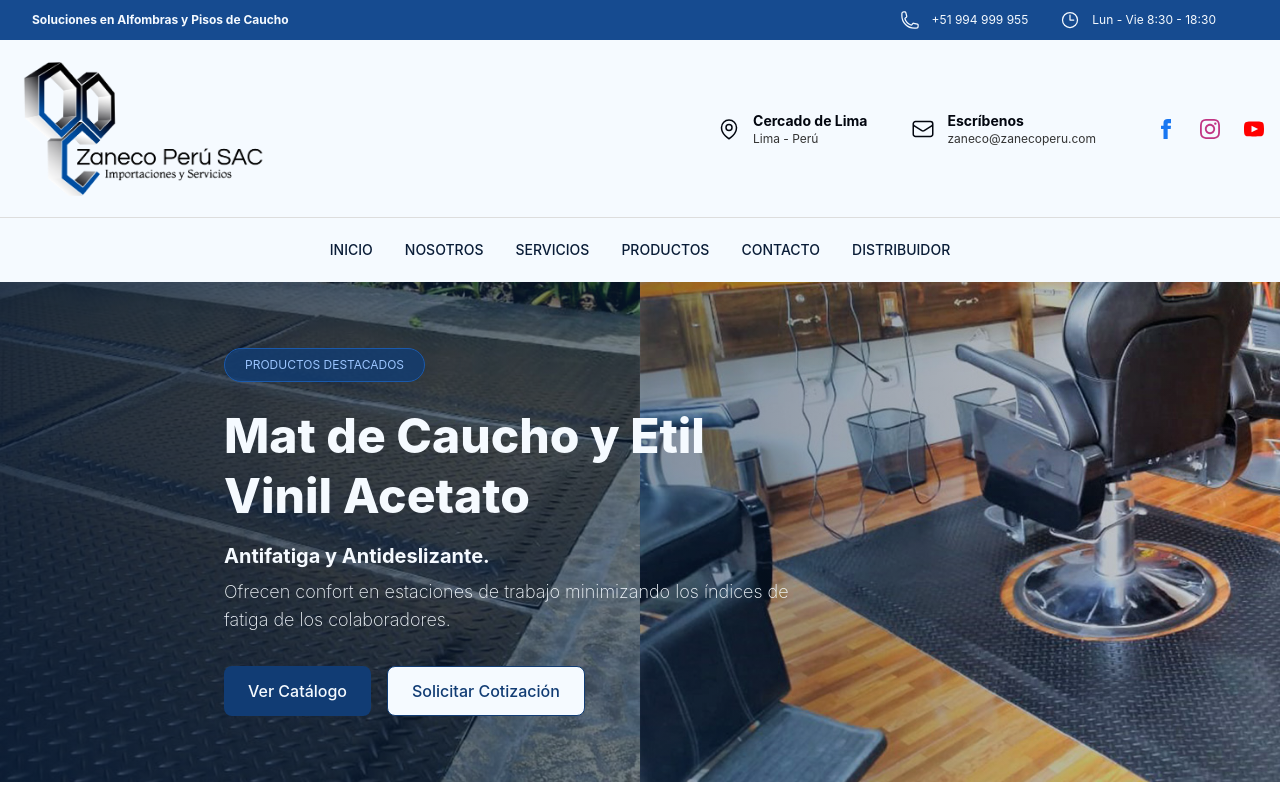
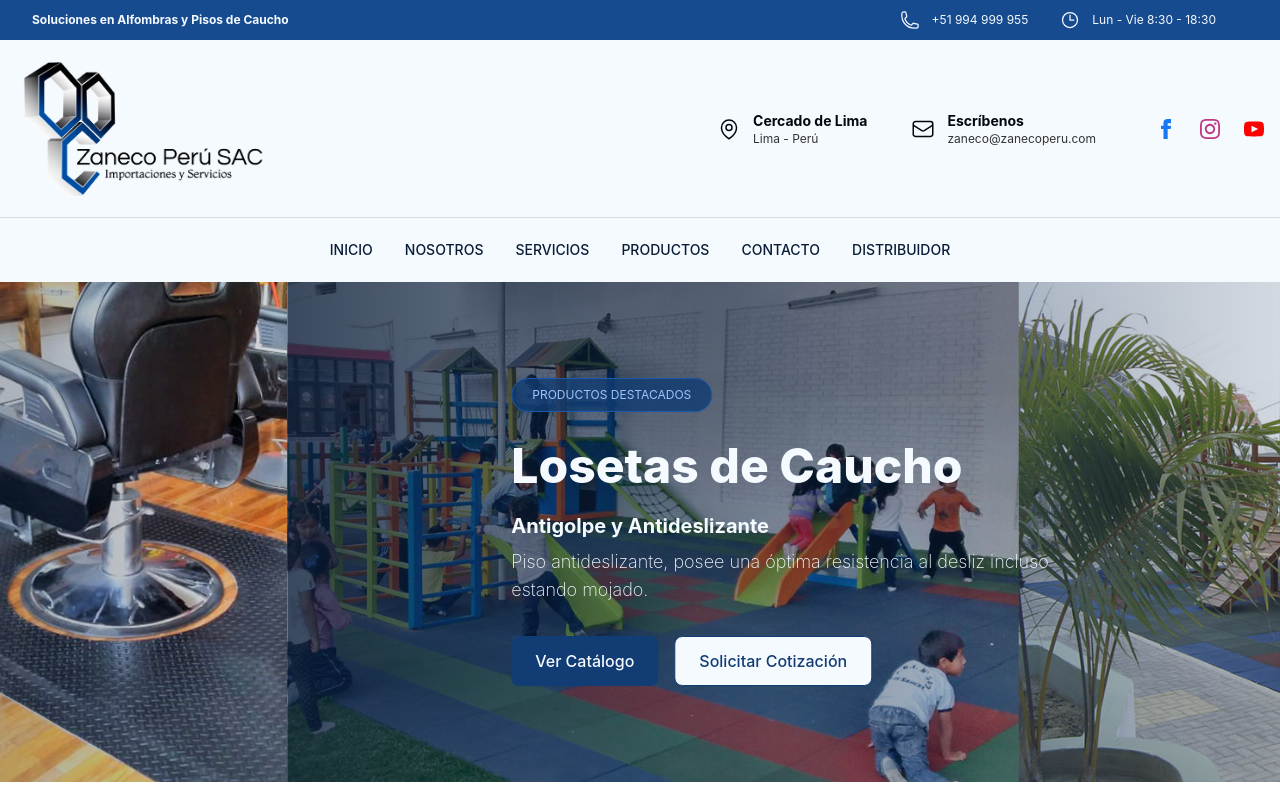
Before and after one commit to nicolaszagal/zanecowebsite, a Next.js app: page / in a window 1280 px wide. Built offline with nearby package versions, Linux system fonts and the light colour scheme.

Commit message:
feat: Hero Carrousel

```diff
--- a/components/layout/home/Hero.tsx
+++ b/components/layout/home/Hero.tsx
@@ -1,37 +1,66 @@
-import Button from "@/components/ui/Button";
+"use client"
+import { useEffect, useState } from "react";
+import HeroSlide from "@/components/layout/home/HeroSlide";
+
+type ButtonVariant = "primary" | "secondary";
+
+type HeroButton = {
+    text: string;
+    variant?: ButtonVariant;
+};
+
+type HeroSlideType = {
+    backgroundImage: string;
+    title: string;
+    subtitle: string;
+    description: string;
+    buttons: HeroButton[];
+};
 
 export default function Hero() {
+
+    const slides: HeroSlideType[] = [
+        {
+            backgroundImage: "/img/home/hero.jpg",
+            title: "Mat de Caucho y Etil Vinil Acetato",
+            subtitle: "Antifatiga y Antideslizante",
+            description: "Ofrecen confort en estaciones de trabajo minimizando los índices de fatiga de los colaboradores.",
+            buttons: [
+                { text: "Ver Catálogo", variant: "primary" },
+                { text: "Solicitar Cotización", variant: "secondary" },
+            ],
+        },
+        {
+            backgroundImage: "/img/home/hero2.jpg",
+            title: "Losetas de Caucho",
+            subtitle: "Antigolpe y Antideslizante",
+            description: "Piso antideslizante, posee una óptima resistencia al desliz incluso estando mojado.",
+            buttons: [
+                { text: "Ver Catálogo", variant: "primary" },
+                { text: "Solicitar Cotización", variant: "secondary" },
+            ],
+        }
+    ]
+
+    const [currentSlide, setCurrentSlide] = useState(0);
+
+    useEffect(() => {
+        const interval = setInterval(() => {
+            setCurrentSlide((prev) => (prev + 1) % slides.length);
+        }, 5000);
+
+        return () => clearInterval(interval);
+    }, [slides.length]);
+
     return (
-        <section className="relative h-[500px] w-full flex items-center">
-            {/* Imagen de fondo */}
-            <div className="absolute inset-0 bg-cover bg-center" style={{ backgroundImage: "url('/img/home/hero.jpg')" }}/>
-
-            {/* Overlay oscuro con degradado */}
-            <div className="absolute inset-0 bg-gradient-to-r from-primary-700/80 via-primary-600/40 to-transparent" />
-
-            {/* Contenido */}
-            <div className="relative z-10 max-w-6xl ml-10 lg:ml-50 px-6 text-neutral">
-
-                <span className="inline-block bg-primary-500/80 border border-primary-300 text-primary-50  px-5 py-2 rounded-full text-xs mb-6">
-                     PRODUCTOS DESTACADOS
-                </span>
-
-                <h1 className="text-5xl font-extrabold leading-tight mb-4">
-                    Mat de Caucho y Etil<br/>
-                    Vinil Acetato
-                </h1>
-
-                <p className="max-w-xl text-xl font-bold  mb-2">
-                    Antifatiga y Antideslizante.
-                </p>
-                <p className="max-w-xl text-lg font-extralight mb-8">
-                    Ofrecen confort en estaciones de trabajo minimizando los índices de fatiga de los colaboradores.
-                </p>
-
-                <div className="flex gap-4">
-                    <Button text="Ver Catálogo" />
-                    <Button text="Solicitar Cotización" variant="secondary" />
-                </div>
+        <section className="relative overflow-hidden">
+            <div
+                className="flex transition-transform duration-1000 ease-in-out"
+                style={{ transform: `translateX(-${currentSlide * 100}%)` }}
+            >
+                {slides.map((slide, index) => (
+                    <HeroSlide key={index} {...slide} />
+                ))}
             </div>
         </section>
     );
--- /dev/null
+++ b/components/layout/home/HeroSlide.tsx
@@ -0,0 +1,52 @@
+import TopProductTag from "@/components/ui/TopProductTag";
+import Button from "@/components/ui/Button";
+
+export default function HeroSlide({
+                       backgroundImage,
+                       title,
+                       subtitle,
+                       description,
+                       buttons,
+                   }: {
+    backgroundImage: string;
+    title: string;
+    subtitle: string;
+    description: string;
+    buttons: { text: string; variant?: "primary" | "secondary" }[];
+}) {
+    return (
+        <div className="relative h-[500px] w-full flex-shrink-0 flex items-center">
+            {/* Imagen de fondo */}
+            <div
+                className="absolute inset-0 bg-cover bg-center"
+                style={{ backgroundImage: `url('${backgroundImage}')` }}
+            />
+
+            {/* Overlay oscuro con degradado */}
+            <div className="absolute inset-0 bg-gradient-to-r from-primary-700/80 via-primary-600/40 to-transparent" />
+
+            {/* Contenido */}
+            <div className="relative z-10 max-w-6xl ml-10 lg:ml-50 px-6 text-neutral">
+                <TopProductTag text="PRODUCTOS DESTACADOS" />
+
+                <h1 className="text-5xl font-extrabold leading-tight mb-4 max-w-150">
+                    {title}
+                </h1>
+
+                <p className="max-w-xl text-xl font-bold mb-2">{subtitle}</p>
+                <p className="max-w-xl text-lg font-extralight mb-8">
+                    {description}
+                </p>
+
+                <div className="flex gap-4">
+                    {buttons.map((button, index) => (
+                        <Button
+                        key={index}
+                        text={button.text}
+                        variant={button.variant}/>
+                    ))}
+                </div>
+            </div>
+        </div>
+    );
+}
--- /dev/null
+++ b/components/ui/TopProductTag.tsx
@@ -0,0 +1,7 @@
+export default function TopProductTag({ text }: {text: string}) {
+    return (
+        <span className="inline-block bg-primary-500/80 border border-primary-300 text-primary-50  px-5 py-2 rounded-full text-xs mb-6">
+            {text}
+        </span>
+    );
+}
```
Also changed, not shown: public/img/home/hero2.jpg (added).
